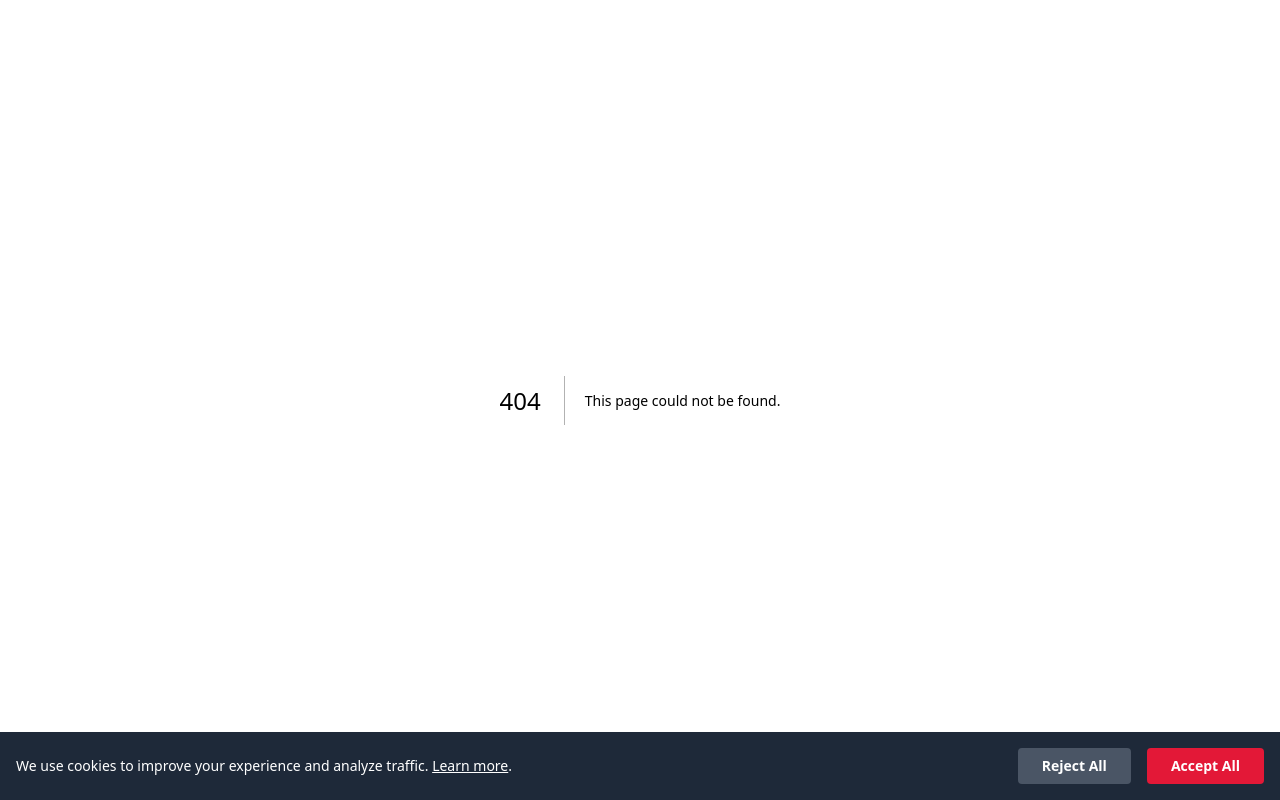
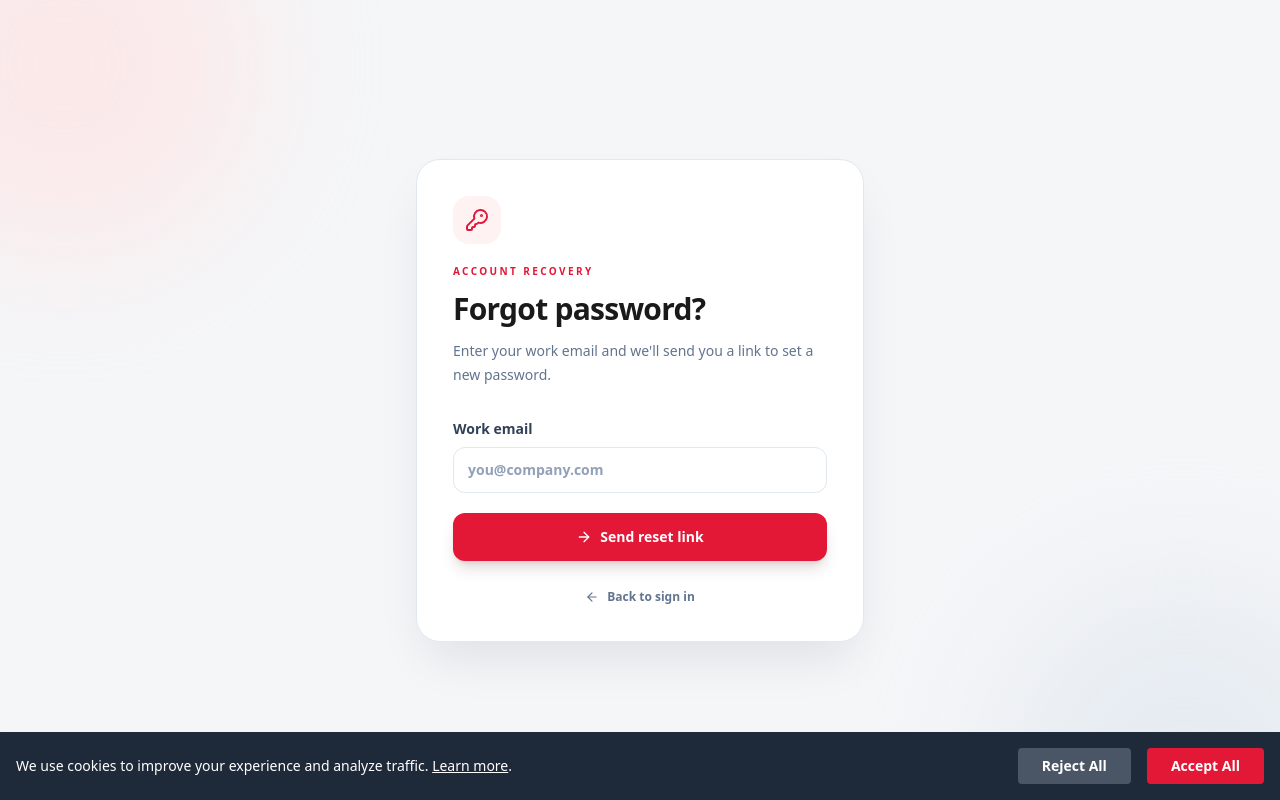
Before and after one commit to Raunaks1/Karna-Technical, a Next.js app: page /forgot-password in a window 1280 px wide. Before the commit this address had no page. Built offline with nearby package versions, Linux system fonts and the light colour scheme; no server answers.

Commit message:
Add forgot password flow with email reset link

```diff
--- /dev/null
+++ b/src/app/forgot-password/ForgotPasswordForm.tsx
@@ -0,0 +1,125 @@
+"use client";
+
+import Link from "next/link";
+import { FormEvent, useState } from "react";
+import { ArrowLeft, ArrowRight, KeyRound, LoaderCircle, MailCheck } from "lucide-react";
+import { createClient } from "@/lib/supabase/client";
+import { forgotPasswordSchema } from "@/lib/validation";
+
+export default function ForgotPasswordForm() {
+  const [email, setEmail] = useState("");
+  const [error, setError] = useState("");
+  const [loading, setLoading] = useState(false);
+  const [sent, setSent] = useState(false);
+
+  async function handleSubmit(event: FormEvent<HTMLFormElement>) {
+    event.preventDefault();
+    setError("");
+
+    const parsed = forgotPasswordSchema.safeParse({ email });
+
+    if (!parsed.success) {
+      setError(parsed.error.flatten().fieldErrors.email?.[0] ?? "Enter a valid email address.");
+      return;
+    }
+
+    setLoading(true);
+
+    const supabase = createClient();
+    const { error: resetError } = await supabase.auth.resetPasswordForEmail(email.trim(), {
+      redirectTo: `${window.location.origin}/auth/confirm`,
+    });
+
+    setLoading(false);
+
+    if (resetError) {
+      setError("The reset link could not be sent. Please try again.");
+      return;
+    }
+
+    // Same message either way — never reveal whether the email is registered.
+    setSent(true);
+  }
+
+  if (sent) {
+    return (
+      <div className="w-full max-w-md rounded-3xl border border-slate-200 bg-white p-6 shadow-2xl shadow-slate-900/10 dark:border-white/10 dark:bg-[#11151d] sm:p-9">
+        <div className="mb-5 flex h-12 w-12 items-center justify-center rounded-2xl bg-emerald-50 text-emerald-600 dark:bg-emerald-950/40 dark:text-emerald-300">
+          <MailCheck className="h-6 w-6" />
+        </div>
+        <h1 className="font-heading text-2xl font-extrabold tracking-tight">Check your inbox</h1>
+        <p className="mt-3 text-sm leading-6 text-slate-500 dark:text-slate-400">
+          If an owner or HR account exists for <span className="font-bold">{email}</span>, a
+          password-reset link is on its way. It expires in 24 hours — also check spam.
+        </p>
+        <div className="mt-7 space-y-3">
+          <button
+            type="button"
+            onClick={() => setSent(false)}
+            className="flex w-full items-center justify-center rounded-xl border border-slate-200 px-5 py-3 text-sm font-bold text-slate-600 transition hover:bg-slate-100 dark:border-white/10 dark:text-slate-300 dark:hover:bg-white/10"
+          >
+            Use a different email
+          </button>
+          <Link
+            href="/login"
+            className="flex w-full items-center justify-center rounded-xl bg-primary px-5 py-3.5 text-sm font-bold text-white transition hover:bg-primary-hover"
+          >
+            Back to sign in
+          </Link>
+        </div>
+      </div>
+    );
+  }
+
+  return (
+    <div className="w-full max-w-md rounded-3xl border border-slate-200 bg-white p-6 shadow-2xl shadow-slate-900/10 dark:border-white/10 dark:bg-[#11151d] sm:p-9">
+      <div className="mb-8">
+        <div className="mb-5 flex h-12 w-12 items-center justify-center rounded-2xl bg-red-50 text-primary dark:bg-red-950/40">
+          <KeyRound className="h-6 w-6" />
+        </div>
+        <p className="text-[10px] font-bold uppercase tracking-[0.24em] text-primary">Account recovery</p>
+        <h1 className="mt-3 font-heading text-3xl font-extrabold tracking-tight">Forgot password?</h1>
+        <p className="mt-3 text-sm leading-6 text-slate-500 dark:text-slate-400">
+          Enter your work email and we&apos;ll send you a link to set a new password.
+        </p>
+      </div>
+
+      {error && (
+        <div className="mb-5 rounded-xl border border-red-200 bg-red-50 px-4 py-3 text-sm font-medium text-red-700 dark:border-red-900/50 dark:bg-red-950/30 dark:text-red-300">
+          {error}
+        </div>
+      )}
+
+      <form onSubmit={handleSubmit} className="space-y-5">
+        <label className="block text-sm font-semibold text-slate-700 dark:text-slate-300">
+          Work email
+          <input
+            type="email"
+            value={email}
+            onChange={(event) => setEmail(event.target.value)}
+            placeholder="you@company.com"
+            autoComplete="email"
+            className="mt-2 w-full rounded-xl border border-slate-200 bg-white px-3.5 py-3 text-sm outline-none transition placeholder:text-slate-400 focus:border-primary focus:ring-4 focus:ring-red-50 dark:border-white/10 dark:bg-white/5 dark:text-white dark:focus:border-red-400 dark:focus:ring-red-950/30"
+            required
+          />
+        </label>
+        <button
+          type="submit"
+          disabled={loading}
+          className="flex w-full items-center justify-center gap-2 rounded-xl bg-primary px-5 py-3.5 text-sm font-bold text-white shadow-lg shadow-red-950/15 transition hover:bg-primary-hover disabled:cursor-not-allowed disabled:opacity-60"
+        >
+          {loading ? <LoaderCircle className="h-4 w-4 animate-spin" /> : <ArrowRight className="h-4 w-4" />}
+          {loading ? "Sending..." : "Send reset link"}
+        </button>
+      </form>
+
+      <Link
+        href="/login"
+        className="mt-7 flex items-center justify-center gap-2 text-xs font-semibold text-slate-500 transition hover:text-primary dark:text-slate-400"
+      >
+        <ArrowLeft className="h-3.5 w-3.5" />
+        Back to sign in
+      </Link>
+    </div>
+  );
+}
--- /dev/null
+++ b/src/app/forgot-password/page.tsx
@@ -0,0 +1,21 @@
+import ForgotPasswordForm from "./ForgotPasswordForm";
+
+export const dynamic = "force-dynamic";
+
+export const metadata = {
+  title: "Forgot password · Karna Technical",
+};
+
+export default function ForgotPasswordPage() {
+  return (
+    <main className="flex min-h-screen items-center justify-center bg-[#f5f6f8] px-5 py-10 dark:bg-[#0b0e14]">
+      <div className="absolute inset-0 overflow-hidden" aria-hidden="true">
+        <div className="absolute -left-32 -top-32 h-96 w-96 rounded-full bg-red-100/60 blur-3xl dark:bg-red-950/20" />
+        <div className="absolute -bottom-40 -right-24 h-96 w-96 rounded-full bg-slate-200/70 blur-3xl dark:bg-white/5" />
+      </div>
+      <div className="relative z-10 w-full max-w-md">
+        <ForgotPasswordForm />
+      </div>
+    </main>
+  );
+}
--- a/src/app/login/LoginForm.tsx
+++ b/src/app/login/LoginForm.tsx
@@ -97,6 +97,11 @@ export default function LoginForm() {
           {loading ? <LoaderCircle className="h-4 w-4 animate-spin" /> : <ArrowRight className="h-4 w-4" />}
           {loading ? "Signing in..." : "Sign in securely"}
         </button>
+        <div className="text-center">
+          <Link href="/forgot-password" className="text-xs font-bold text-slate-500 transition hover:text-primary dark:text-slate-400">
+            Forgot password?
+          </Link>
+        </div>
       </form>
 
       <div className="mt-7 flex items-start gap-3 rounded-xl bg-slate-50 p-4 text-xs leading-5 text-slate-500 dark:bg-white/5 dark:text-slate-400">
--- a/src/app/update-password/SetPasswordForm.tsx
+++ b/src/app/update-password/SetPasswordForm.tsx
@@ -122,10 +122,10 @@ export default function SetPasswordForm({ linkError }: { linkError: string | nul
         <div className="mb-5 flex h-12 w-12 items-center justify-center rounded-2xl bg-red-50 text-primary dark:bg-red-950/40">
           <KeyRound className="h-6 w-6" />
         </div>
-        <p className="text-[10px] font-bold uppercase tracking-[0.24em] text-primary">You&apos;re invited</p>
-        <h1 className="mt-3 font-heading text-3xl font-extrabold tracking-tight">Set your password</h1>
+        <p className="text-[10px] font-bold uppercase tracking-[0.24em] text-primary">Set a new password</p>
+        <h1 className="mt-3 font-heading text-3xl font-extrabold tracking-tight">Choose your password</h1>
         <p className="mt-3 text-sm leading-6 text-slate-500 dark:text-slate-400">
-          Choose a password to activate your owner/HR account.
+          Set a password to activate your account or finish resetting it.
         </p>
       </div>
 
--- a/src/lib/validation.ts
+++ b/src/lib/validation.ts
@@ -62,6 +62,10 @@ export const teamMemberIdSchema = z.object({
   userId: z.string().uuid("The team member is invalid."),
 });
 
+export const forgotPasswordSchema = z.object({
+  email: z.string().trim().email("Enter a valid email address").max(160),
+});
+
 export type EmployeeInput = z.infer<typeof employeeSchema>;
 export type LocationInput = z.infer<typeof locationSchema>;
 
```
